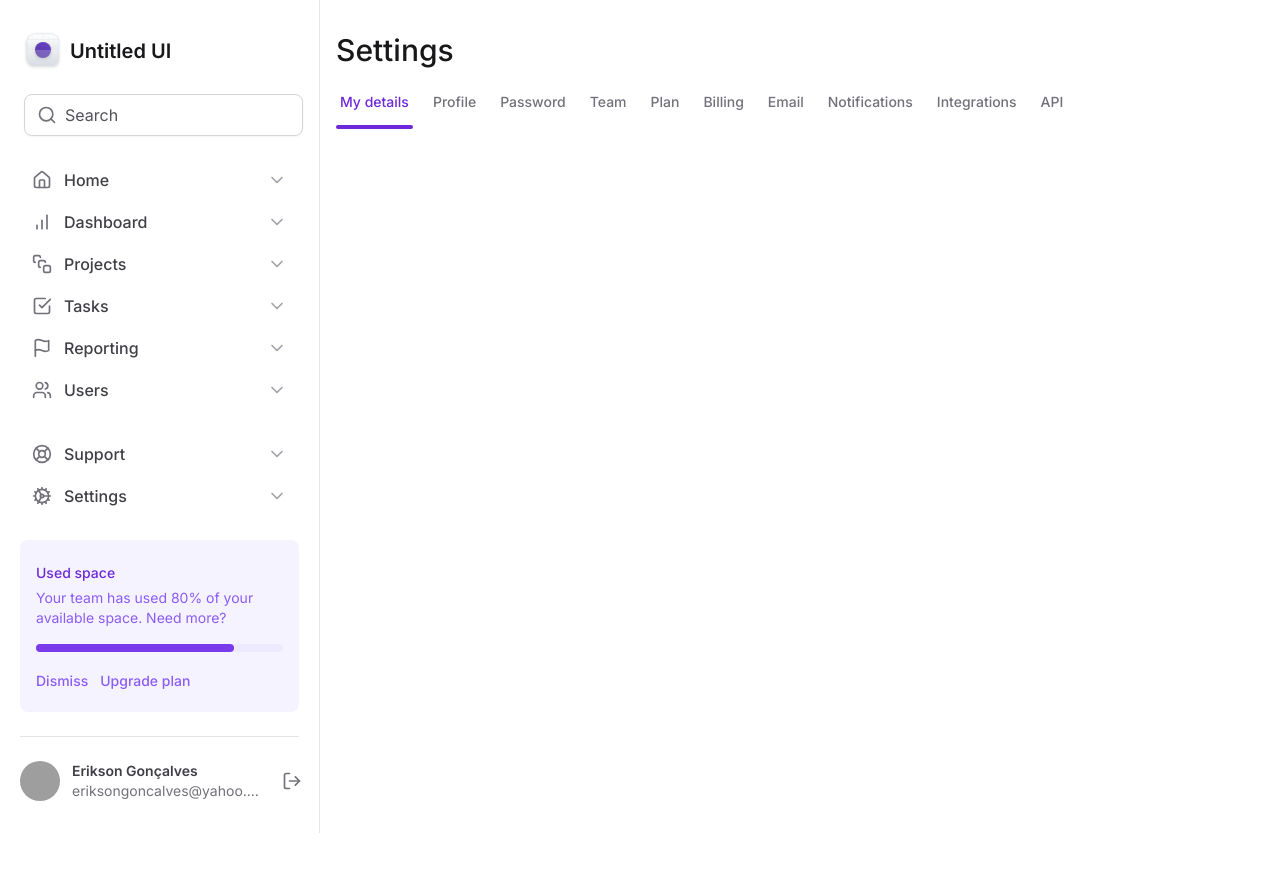
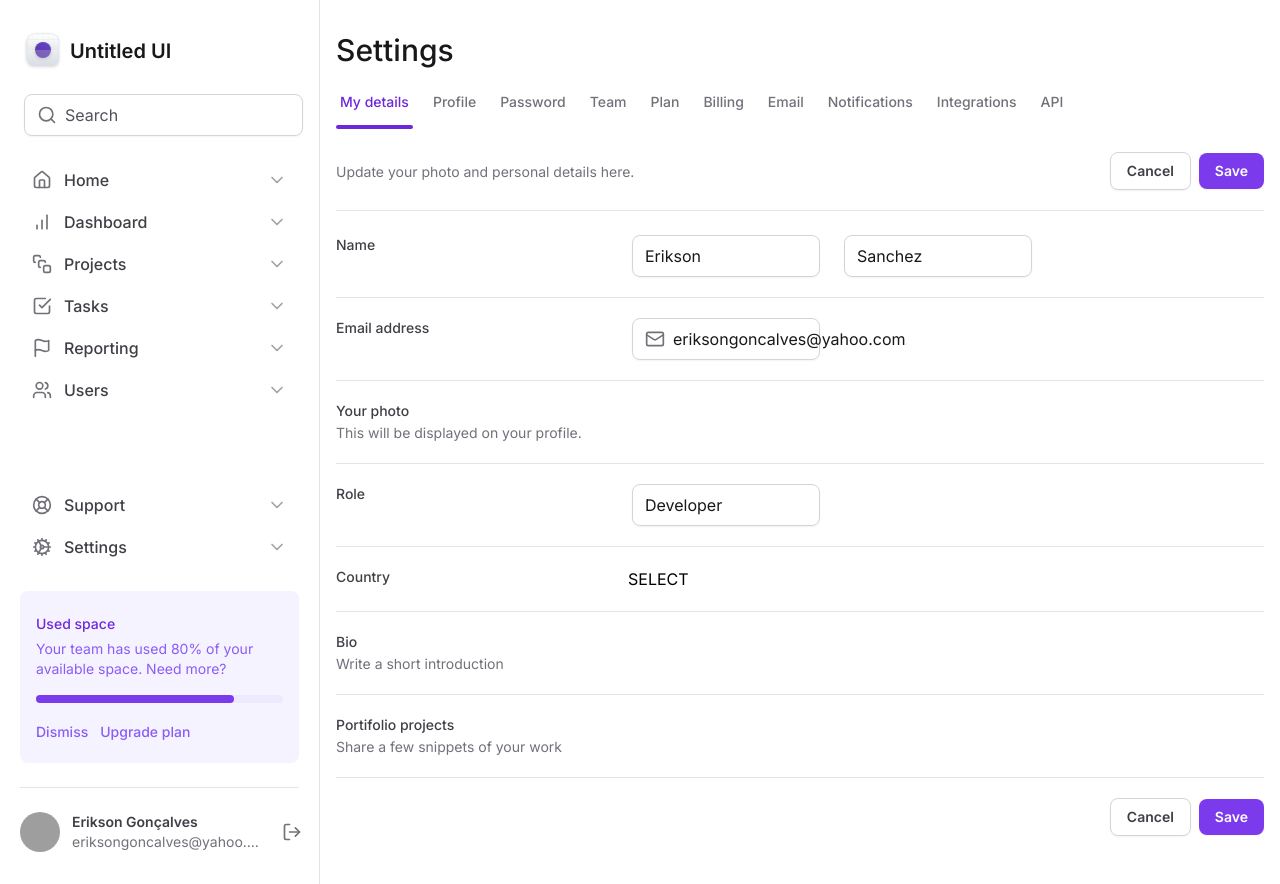
Before and after one commit to eriksongoncalves/rocketseat-tailwind-next, a Next.js app: page / in a window 1280 px wide. Before the commit the page ends 833 px from the top, so only its background shows below. Built offline with nearby package versions, Linux system fonts and the light colour scheme; grey boxes are pictures that could not be loaded.

Commit message:
feat: creating a form

```diff
--- a/src/app/page.tsx
+++ b/src/app/page.tsx
@@ -1,4 +1,7 @@
+import { Mail } from "lucide-react"
+
 import { SettingsTabs } from "@/components/SettingsTabs"
+import Input from "@/components/Input"
 
 export default function Home() {
   return (
@@ -6,6 +9,145 @@
       <h1 className="text-3xl font-medium text-zinc-900">Settings</h1>
 
       <SettingsTabs />
+
+      <div className="mt-6">
+        <div className="flex items-center justify-between border-b border-zinc-200 pb-5">
+          <div className="space-y-1">
+            <h2 className="text-lg font-medium text-zinc-900"></h2>
+            <span className="text-sm text-zinc-500">
+              Update your photo and personal details here.
+            </span>
+          </div>
+
+          <div className="flex items-center gap-2">
+            <button
+              type="button"
+              className="rounded-lg border border-zinc-300 px-4 py-2 text-sm font-semibold text-zinc-700 shadow-sm hover:bg-zinc-50"
+            >
+              Cancel
+            </button>
+            <button
+              type="submit"
+              form="settings"
+              className="rounded-lg bg-violet-600 px-4 py-2 text-sm font-semibold text-white shadow-sm hover:bg-violet-700"
+            >
+              Save
+            </button>
+          </div>
+        </div>
+
+        <form id="settings" className="mt-6 flex w-full flex-col gap-5 divide-y divide-zinc-200">
+          {/* NAME */}
+          <div className="grid-cols-form grid gap-3">
+            <label htmlFor="firstName" className="text-sm font-medium text-zinc-700">
+              Name
+            </label>
+            <div className="grid grid-cols-2 gap-6">
+              <Input.Root>
+                <Input.Control id="fistName" defaultValue="Erikson" />
+              </Input.Root>
+              <Input.Root>
+                <Input.Control defaultValue="Sanchez" />
+              </Input.Root>
+            </div>
+            <div />
+          </div>
+
+          {/* EMAIL */}
+          <div className="grid-cols-form grid gap-3 pt-5">
+            <label htmlFor="email" className="text-sm font-medium text-zinc-700">
+              Email address
+            </label>
+            <div className="grid grid-cols-2 gap-6">
+              <Input.Root>
+                <Input.Prefix>
+                  <Mail className="h-5 w-5 text-zinc-500" />
+                </Input.Prefix>
+
+                <Input.Control
+                  id="email"
+                  type="email"
+                  defaultValue="eriksongoncalves@yahoo.com.br"
+                />
+              </Input.Root>
+            </div>
+            <div />
+          </div>
+
+          {/* YOUR PHOTO */}
+          <div className="grid-cols-form grid gap-3 pt-5">
+            <label htmlFor="photo" className="text-sm font-medium text-zinc-700">
+              Your photo
+              <span className="mt-0.5 block text-sm font-normal text-zinc-500">
+                This will be displayed on your profile.
+              </span>
+            </label>
+
+            <div />
+          </div>
+
+          {/* ROLE */}
+          <div className="grid-cols-form grid gap-3 pt-5">
+            <label htmlFor="role" className="text-sm font-medium text-zinc-700">
+              Role
+            </label>
+            <div className="grid grid-cols-2 gap-6">
+              <Input.Root>
+                <Input.Control id="role" defaultValue="Developer" />
+              </Input.Root>
+            </div>
+            <div />
+          </div>
+
+          {/* COUNTRY */}
+          <div className="grid-cols-form grid gap-3 pt-5">
+            <label htmlFor="country" className="text-sm font-medium text-zinc-700">
+              Country
+            </label>
+            <div className="grid grid-cols-2 gap-6">SELECT</div>
+            <div />
+          </div>
+
+          {/* BIO */}
+          <div className="grid-cols-form grid gap-3 pt-5">
+            <label htmlFor="bio" className="text-sm font-medium text-zinc-700">
+              Bio
+              <span className="mt-0.5 block text-sm font-normal text-zinc-500">
+                Write a short introduction
+              </span>
+            </label>
+
+            <div />
+          </div>
+
+          {/* PORTIFOLIO */}
+          <div className="grid-cols-form grid gap-3 pt-5">
+            <label htmlFor="portifolio" className="text-sm font-medium text-zinc-700">
+              Portifolio projects
+              <span className="mt-0.5 block text-sm font-normal text-zinc-500">
+                Share a few snippets of your work
+              </span>
+            </label>
+
+            <div />
+          </div>
+
+          <div className="flex items-center justify-end gap-2 pt-5">
+            <button
+              type="button"
+              className="rounded-lg border border-zinc-300 px-4 py-2 text-sm font-semibold text-zinc-700 shadow-sm hover:bg-zinc-50"
+            >
+              Cancel
+            </button>
+            <button
+              type="submit"
+              className="rounded-lg bg-violet-600 px-4 py-2 text-sm font-semibold text-white shadow-sm hover:bg-violet-700"
+            >
+              Save
+            </button>
+          </div>
+        </form>
+      </div>
     </div>
   )
 }
--- a/tailwind.config.ts
+++ b/tailwind.config.ts
@@ -1,15 +1,16 @@
-import type { Config } from 'tailwindcss'
+import type { Config } from "tailwindcss"
 
 const config: Config = {
   content: [
-    './src/pages/**/*.{js,ts,jsx,tsx,mdx}',
-    './src/components/**/*.{js,ts,jsx,tsx,mdx}',
-    './src/app/**/*.{js,ts,jsx,tsx,mdx}'
+    "./src/pages/**/*.{js,ts,jsx,tsx,mdx}",
+    "./src/components/**/*.{js,ts,jsx,tsx,mdx}",
+    "./src/app/**/*.{js,ts,jsx,tsx,mdx}"
   ],
   theme: {
     extend: {
       gridTemplateColumns: {
-        app: 'minmax(18rem, 20rem) 1fr'
+        app: "minmax(18rem, 20rem) 1fr",
+        form: "minmax(7.5rem, 17.5rem)  minmax(25rem, 1fr) minmax(0, 15rem)"
       }
     }
   },
```
